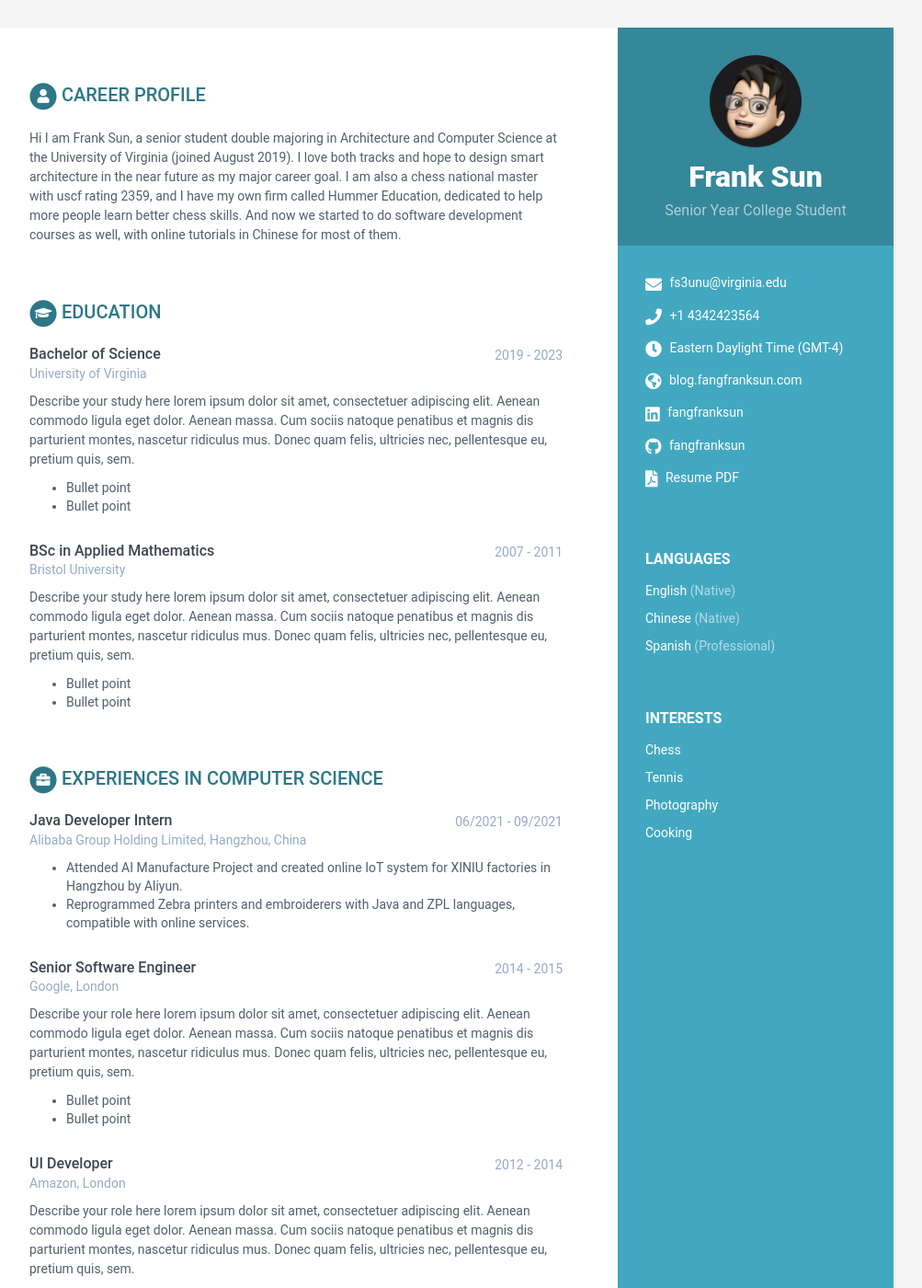
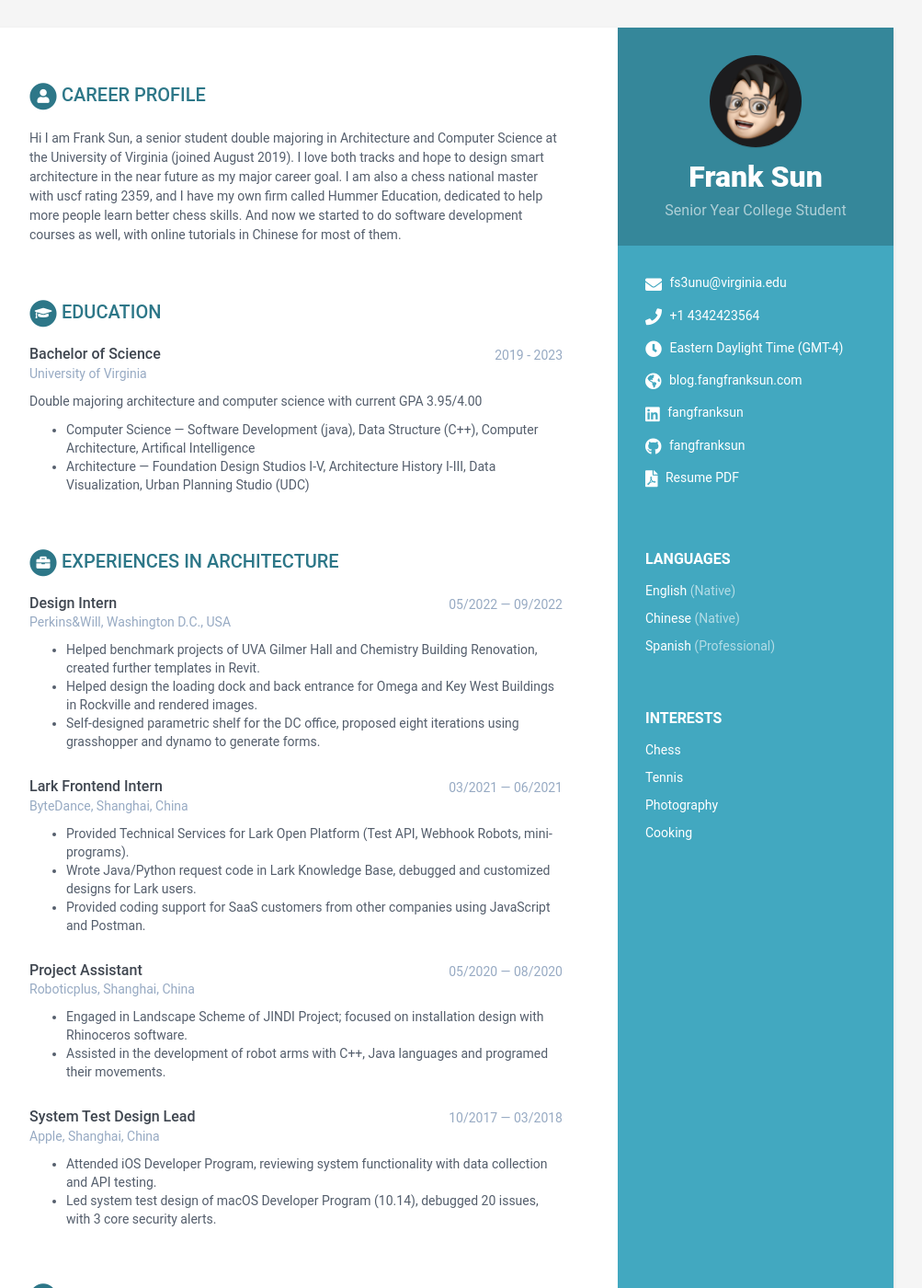
Before and after one commit to FangFrankSun/My_Resume, a Jekyll site: the page built from index.html, in a window 1280 px wide and 1400 px high. Shown: the whole window at 92% size, without its empty margins (168-1171 px from the left). Built offline with Jekyll 4.4.1, drawn with Linux system fonts in a browser that asks for light colours; some of the changed text lies outside the part shown.

Commit message:
Update data.yml

```diff
--- a/_data/data.yml
+++ b/_data/data.yml
@@ -75,55 +75,76 @@ education:
         university: University of Virginia
         time: 2019 - 2023
         details: |
-          Describe your study here lorem ipsum dolor sit amet, consectetuer
-          adipiscing elit. Aenean commodo ligula eget dolor. Aenean massa. Cum
-          sociis natoque penatibus et magnis dis parturient montes, nascetur
-          ridiculus mus. Donec quam felis, ultricies nec, pellentesque eu,
-          pretium quis, sem.
-            - Bullet point
-            - Bullet point
-      - degree: BSc in Applied Mathematics
-        university: Bristol University
-        time: 2007 - 2011
-        details: |
-          Describe your study here lorem ipsum dolor sit amet, consectetuer
-          adipiscing elit. Aenean commodo ligula eget dolor. Aenean massa. Cum
-          sociis natoque penatibus et magnis dis parturient montes, nascetur
-          ridiculus mus. Donec quam felis, ultricies nec, pellentesque eu,
-          pretium quis, sem.
-            - Bullet point
-            - Bullet point
+          Double majoring architecture and computer science with current GPA 3.95/4.00
+            - Computer Science — Software Development (java), Data Structure (C++), Computer Architecture, Artifical Intelligence
+            - Architecture — Foundation Design Studios I-V, Architecture History I-III, Data Visualization, Urban Planning Studio (UDC)
+
 experiences:
     title: Experiences in Computer Science
     info:
       - role: Java Developer Intern
         time: 06/2021 - 09/2021
-        company: Alibaba Group Holding Limited, Hangzhou, China
+        company: Alibaba, Hangzhou, China
         details: |
-          -  Attended AI Manufacture Project and created online IoT system for XINIU factories in Hangzhou by Aliyun.
-          -  Reprogrammed Zebra printers and embroiderers with Java and ZPL languages, compatible with online services.
-      - role: Senior Software Engineer
-        time: 2014 - 2015
-        company: Google, London
+          - Attended AI Manufacture Project and created online IoT system for XINIU factories in Hangzhou by Aliyun.
+          - Reprogrammed Zebra printers and embroiderers with Java and ZPL languages, compatible with online services.
+
+      - role: Lark Frontend Intern
+        time: 03/2021 — 06/2021
+        company: ByteDance, Shanghai, China
         details: |
-          Describe your role here lorem ipsum dolor sit amet, consectetuer
-          adipiscing elit. Aenean commodo ligula eget dolor. Aenean massa.
-          Cum sociis natoque penatibus et magnis dis parturient montes,
-          nascetur ridiculus mus. Donec quam felis, ultricies nec,
-          pellentesque eu, pretium quis, sem.
-            - Bullet point
-            - Bullet point
-      - role: UI Developer
-        time: 2012 - 2014
-        company: Amazon, London
+          - Provided Technical Services for Lark Open Platform (Test API, Webhook Robots, mini-programs).
+          - Wrote Java/Python request code in Lark Knowledge Base, debugged and customized designs for Lark users.
+          - Provided coding support for SaaS customers from other companies using JavaScript and Postman.
+
+      - role: Project Assistant
+        time: 05/2020 — 08/2020
+        company: Roboticplus, Shanghai, China
         details: |
-          Describe your role here lorem ipsum dolor sit amet, consectetuer
-          adipiscing elit. Aenean commodo ligula eget dolor. Aenean massa.
-          Cum sociis natoque penatibus et magnis dis parturient montes,
-          nascetur ridiculus mus. Donec quam felis, ultricies nec,
-          pellentesque eu, pretium quis, sem.
-            - Bullet point
-            - Bullet point
+            - Engaged in Landscape Scheme of JINDI Project; focused on installation design with Rhinoceros software.
+            - Assisted in the development of robot arms with C++, Java languages and programed their movements.
+
+      - role: System Test Design Lead
+        time: 10/2017 — 03/2018
+        company: Apple, Shanghai, China
+        details: |
+            - Attended iOS Developer Program, reviewing system functionality with data collection and API testing.
+            - Led system test design of macOS Developer Program (10.14), debugged 20 issues, with 3 core security alerts.
+
+experiences:
+    title: Experiences in Architecture
+    info:
+      - role: Design Intern
+        time: 05/2022 — 09/2022
+        company: Perkins&Will, Washington D.C., USA
+        details: |
+          - Helped benchmark projects of UVA Gilmer Hall and Chemistry Building Renovation, created further templates in Revit.
+          - Helped design the loading dock and back entrance for Omega and Key West Buildings in Rockville and rendered images.
+          - Self-designed parametric shelf for the DC office, proposed eight iterations using grasshopper and dynamo to generate forms.
+
+      - role: Lark Frontend Intern
+        time: 03/2021 — 06/2021
+        company: ByteDance, Shanghai, China
+        details: |
+          - Provided Technical Services for Lark Open Platform (Test API, Webhook Robots, mini-programs).
+          - Wrote Java/Python request code in Lark Knowledge Base, debugged and customized designs for Lark users.
+          - Provided coding support for SaaS customers from other companies using JavaScript and Postman.
+
+      - role: Project Assistant
+        time: 05/2020 — 08/2020
+        company: Roboticplus, Shanghai, China
+        details: |
+            - Engaged in Landscape Scheme of JINDI Project; focused on installation design with Rhinoceros software.
+            - Assisted in the development of robot arms with C++, Java languages and programed their movements.
+
+      - role: System Test Design Lead
+        time: 10/2017 — 03/2018
+        company: Apple, Shanghai, China
+        details: |
+            - Attended iOS Developer Program, reviewing system functionality with data collection and API testing.
+            - Led system test design of macOS Developer Program (10.14), debugged 20 issues, with 3 core security alerts.
+
+
 projects:
     title: Projects
     intro: >
```
